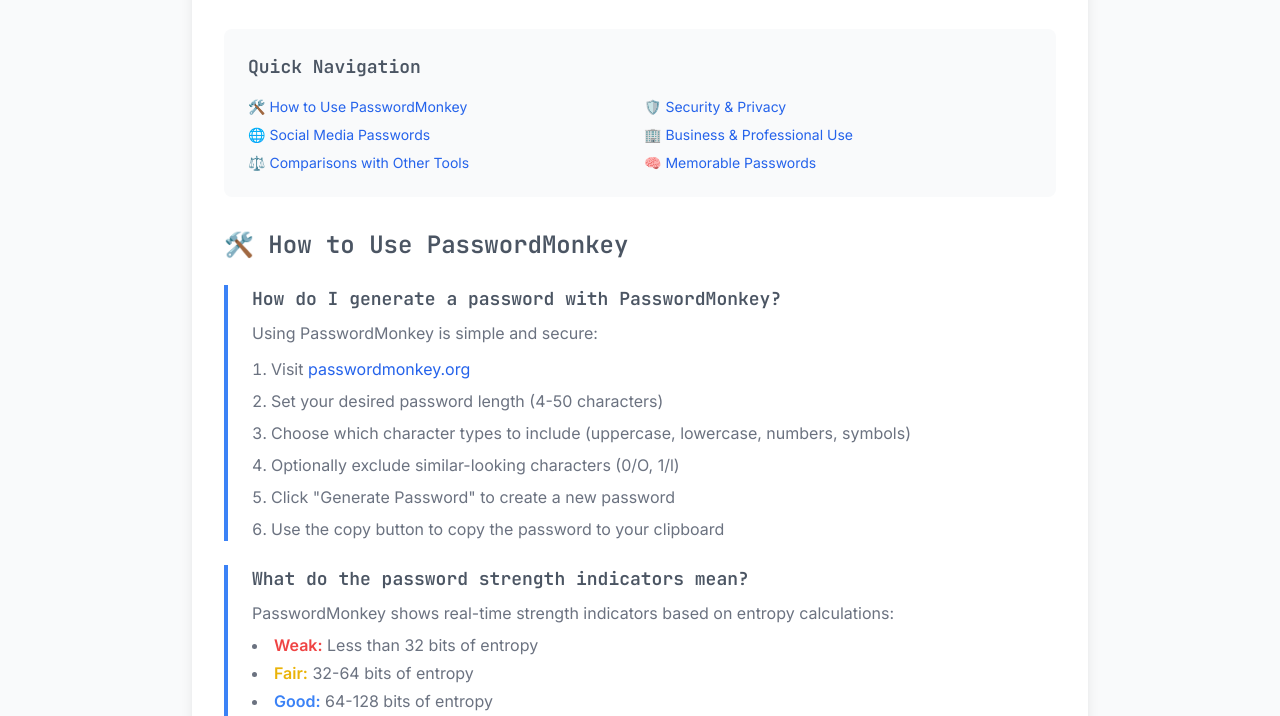
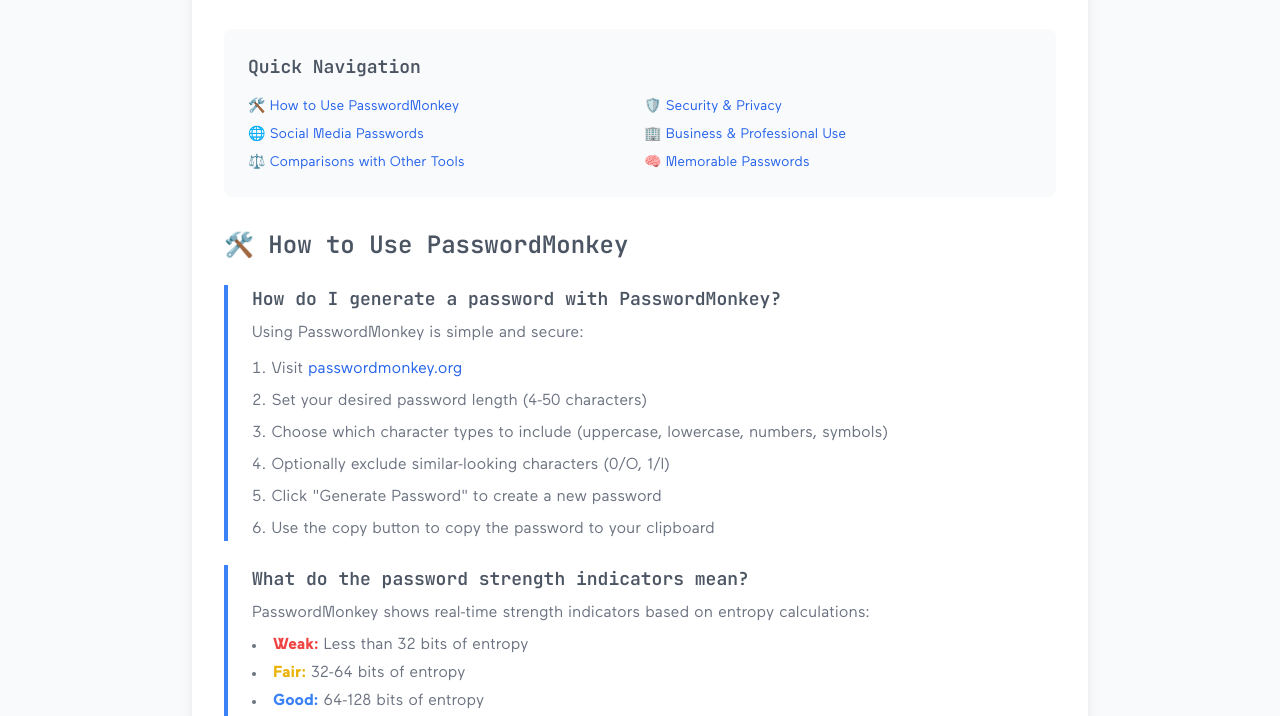
Before and after one commit to elmokhtarmchich/passwordmonkey, a website: page faq.html in a window 1280 px wide. Shown: the part 263-979 px from the top of the page. Drawn offline with nearby package versions, Linux system fonts and the light colour scheme.

Commit message:
Test custom font Maax VIA as primary typeface (3 weights)

```diff
--- a/sidebar.css
+++ b/sidebar.css
@@ -84,7 +84,7 @@
   gap: var(--sidebar-gap);
   color: var(--md-sys-color-on-surface);
   font-size: var(--sidebar-label-size);
-  font-family: 'IBM Plex Sans', 'Open Sans', 'Inter', system-ui, sans-serif;
+  font-family: 'Maax VIA', 'IBM Plex Sans', 'Open Sans', 'Inter', system-ui, sans-serif;
   text-decoration: none;
   border-radius: var(--sidebar-radius);
   transition: background 0.2s, color 0.2s;
@@ -129,7 +129,7 @@
   gap: var(--sidebar-gap);
   color: var(--md-sys-color-on-surface);
   font-size: var(--sidebar-label-size);
-  font-family: 'IBM Plex Sans', 'Open Sans', 'Inter', system-ui, sans-serif;
+  font-family: 'Maax VIA', 'IBM Plex Sans', 'Open Sans', 'Inter', system-ui, sans-serif;
   background: transparent; border: none;
   border-radius: var(--sidebar-radius);
   cursor: pointer; padding: 0 8px;
--- a/style.css
+++ b/style.css
@@ -3,6 +3,28 @@
     src: url('fonts/OpenSans.ttf') format('truetype');
     font-weight: normal;
     font-style: normal;
+}
+
+@font-face {
+    font-family: 'Maax VIA';
+    src: url('fonts/maaxvia-400.otf') format('opentype');
+    font-weight: 400;
+    font-style: normal;
+    font-display: swap;
+}
+@font-face {
+    font-family: 'Maax VIA';
+    src: url('fonts/maaxvia-500.otf') format('opentype');
+    font-weight: 500;
+    font-style: normal;
+    font-display: swap;
+}
+@font-face {
+    font-family: 'Maax VIA';
+    src: url('fonts/maaxvia-700.otf') format('opentype');
+    font-weight: 700;
+    font-style: normal;
+    font-display: swap;
 }
 
 /* Screen reader only utility class for accessibility */
@@ -20,11 +42,11 @@
 
 /* Modern font stack with JetBrains Mono for code */
 * {
-    font-family: 'IBM Plex Sans', 'Inter', 'Open Sans', -apple-system, BlinkMacSystemFont, 'Segoe UI', 'Roboto', 'Oxygen', 'Ubuntu', 'Cantarell', 'Fira Sans', 'Droid Sans', 'Helvetica Neue', sans-serif;
+    font-family: 'Maax VIA', 'IBM Plex Sans', 'Inter', 'Open Sans', -apple-system, BlinkMacSystemFont, 'Segoe UI', 'Roboto', 'Oxygen', 'Ubuntu', 'Cantarell', 'Fira Sans', 'Droid Sans', 'Helvetica Neue', sans-serif;
 }
 
 body {
-    font-family: 'IBM Plex Sans', 'Inter', 'Open Sans', -apple-system, BlinkMacSystemFont, 'Segoe UI', 'Roboto', 'Oxygen', 'Ubuntu', 'Cantarell', 'Fira Sans', 'Droid Sans', 'Helvetica Neue', sans-serif;
+    font-family: 'Maax VIA', 'IBM Plex Sans', 'Inter', 'Open Sans', -apple-system, BlinkMacSystemFont, 'Segoe UI', 'Roboto', 'Oxygen', 'Ubuntu', 'Cantarell', 'Fira Sans', 'Droid Sans', 'Helvetica Neue', sans-serif;
 }
 
 /* JetBrains Mono for code and technical elements */
@@ -59,12 +81,12 @@ body {
 
 /* Navigation and menu font consistency */
 header, nav, .glass-box, header *, nav *, .glass-box * {
-    font-family: 'IBM Plex Sans', 'Inter', 'Open Sans', -apple-system, BlinkMacSystemFont, 'Segoe UI', 'Roboto', 'Oxygen', 'Ubuntu', 'Cantarell', 'Fira Sans', 'Droid Sans', 'Helvetica Neue', sans-serif !important;
+    font-family: 'Maax VIA', 'IBM Plex Sans', 'Inter', 'Open Sans', -apple-system, BlinkMacSystemFont, 'Segoe UI', 'Roboto', 'Oxygen', 'Ubuntu', 'Cantarell', 'Fira Sans', 'Droid Sans', 'Helvetica Neue', sans-serif !important;
 }
 
 /* Force consistent fonts for all content (excluding buttons to avoid visibility issues) */
 body, main, section, div, p, h1, h2, h3, h4, h5, h6, span, a, label {
-    font-family: 'IBM Plex Sans', 'Inter', 'Open Sans', -apple-system, BlinkMacSystemFont, 'Segoe UI', 'Roboto', 'Oxygen', 'Ubuntu', 'Cantarell', 'Fira Sans', 'Droid Sans', 'Helvetica Neue', sans-serif !important;
+    font-family: 'Maax VIA', 'IBM Plex Sans', 'Inter', 'Open Sans', -apple-system, BlinkMacSystemFont, 'Segoe UI', 'Roboto', 'Oxygen', 'Ubuntu', 'Cantarell', 'Fira Sans', 'Droid Sans', 'Helvetica Neue', sans-serif !important;
 }
 
 /* Softer text colors for better readability */
@@ -118,7 +140,7 @@ h1, h2, h3, h4, h5, h6 {
 
 /* Ensure generator buttons are visible and styled correctly */
 #generate-btn, .copy-btn, #qr-code-btn {
-    font-family: 'IBM Plex Sans', 'Inter', 'Open Sans', -apple-system, BlinkMacSystemFont, 'Segoe UI', 'Roboto', 'Oxygen', 'Ubuntu', 'Cantarell', 'Fira Sans', 'Droid Sans', 'Helvetica Neue', sans-serif !important;
+    font-family: 'Maax VIA', 'IBM Plex Sans', 'Inter', 'Open Sans', -apple-system, BlinkMacSystemFont, 'Segoe UI', 'Roboto', 'Oxygen', 'Ubuntu', 'Cantarell', 'Fira Sans', 'Droid Sans', 'Helvetica Neue', sans-serif !important;
     display: inline-flex !important;
     visibility: visible !important;
     opacity: 1 !important;
@@ -174,7 +196,7 @@ i, .fas, .fa, .fa-solid, .fa-regular, .fa-bars, .fa-moon, .fa-sun, .fa-times, .f
 
 /* Specific styling for form labels and checkbox text */
 .ml-3, label span, .text-gray-700, .text-gray-300, [class*="ml-"], label *, span[class*="text-"] {
-    font-family: 'IBM Plex Sans', 'Inter', 'Open Sans', -apple-system, BlinkMacSystemFont, 'Segoe UI', 'Roboto', 'Oxygen', 'Ubuntu', 'Cantarell', 'Fira Sans', 'Droid Sans', 'Helvetica Neue', sans-serif !important;
+    font-family: 'Maax VIA', 'IBM Plex Sans', 'Inter', 'Open Sans', -apple-system, BlinkMacSystemFont, 'Segoe UI', 'Roboto', 'Oxygen', 'Ubuntu', 'Cantarell', 'Fira Sans', 'Droid Sans', 'Helvetica Neue', sans-serif !important;
 }
 
 /* JetBrains Mono exceptions (keep these as monospace) */
```
Also changed, not shown: index.html (+2 -1 lines), fonts/maaxvia-400.otf (added), fonts/maaxvia-500.otf (added), fonts/maaxvia-700.otf (added).
